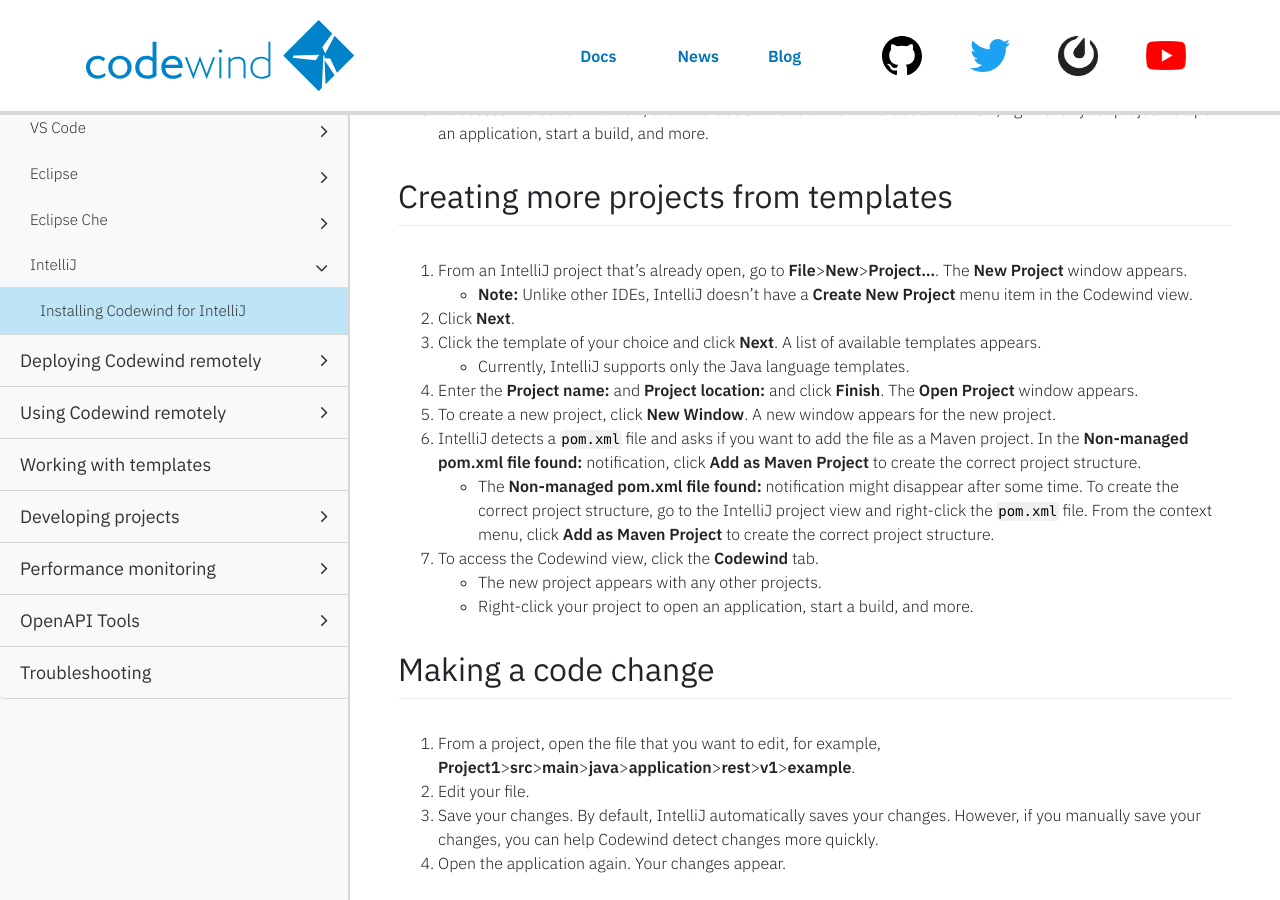
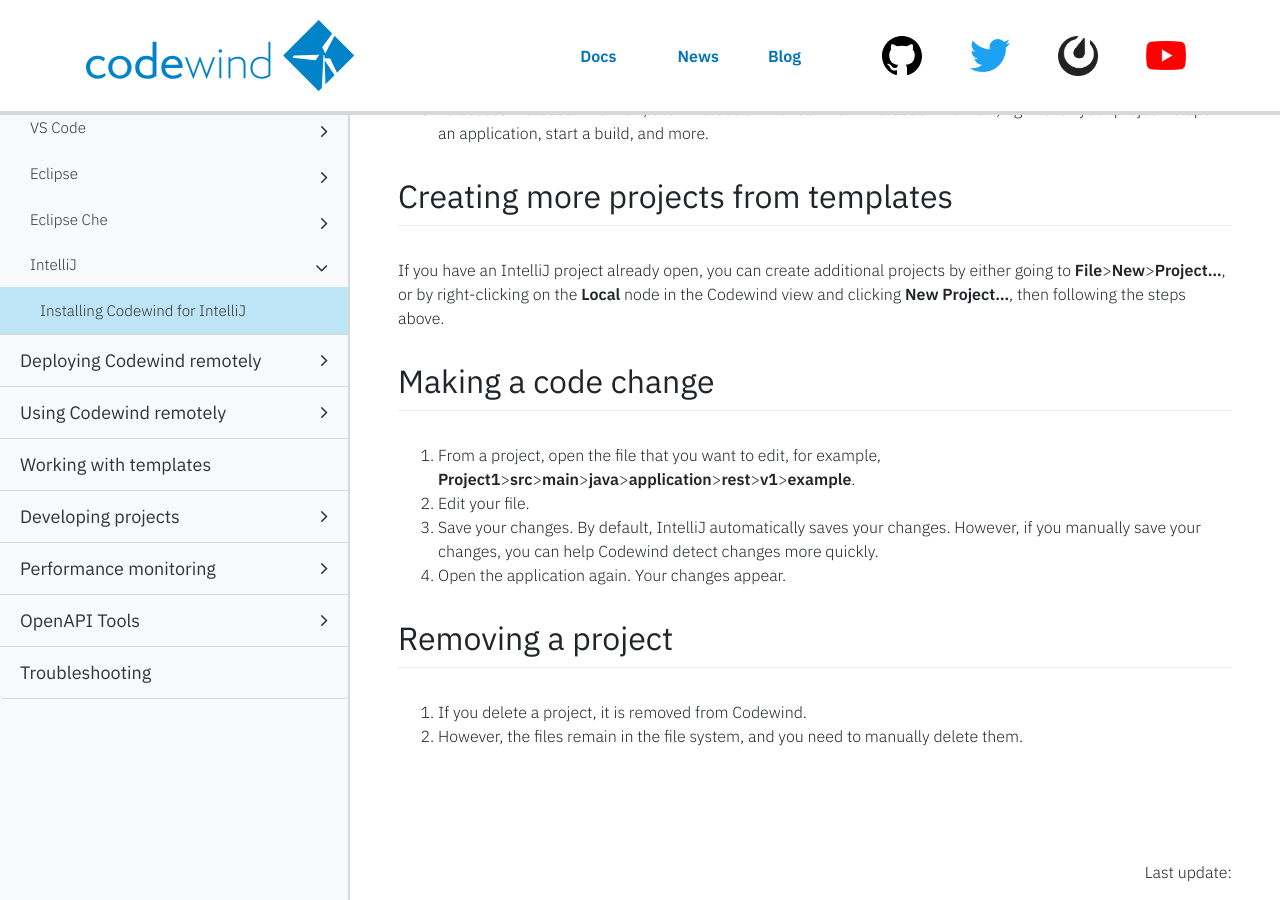
Before and after one commit to eclipse-archived/codewind-docs, a Jekyll site: the page built from docs/_documentations/intellij-getting-started.md, in a window 1280 px wide and 900 px high, scrolled down 1284 px. Built offline with Jekyll 4.4.1, drawn with Linux system fonts in a browser that asks for light colours; nearby versions of some CDN libraries; comment, search, counter and statistics services are not loaded.

Commit message:
Update creating more projects instructions for 0.10.0
Signed-off-by: John Pitman <jspitman@ca.ibm.com>

```diff
--- a/docs/_documentations/intellij-getting-started.md
+++ b/docs/_documentations/intellij-getting-started.md
@@ -42,18 +42,7 @@ Complete the prerequisites and install Codewind on IntelliJ.
 8. To access the Codewind view, click the **Codewind** tab. From the Codewind view, right-click your project to open an application, start a build, and more.
 
 ## Creating more projects from templates
-1. From an IntelliJ project that's already open, go to **File**>**New**>**Project...**. The **New Project** window appears.
-   - **Note:** Unlike other IDEs, IntelliJ doesn't have a **Create New Project** menu item in the Codewind view.
-2. Click **Next**.
-3. Click the template of your choice and click **Next**. A list of available templates appears.
-   - Currently, IntelliJ supports only the Java language templates.
-4. Enter the **Project name:** and **Project location:** and click **Finish**. The **Open Project** window appears.
-5. To create a new project, click **New Window**. A new window appears for the new project.
-6. IntelliJ detects a `pom.xml` file and asks if you want to add the file as a Maven project. In the **Non-managed pom.xml file found:** notification, click **Add as Maven Project** to create the correct project structure.
-   - The **Non-managed pom.xml file found:** notification might disappear after some time. To create the correct project structure, go to the IntelliJ project view and right-click the `pom.xml` file. From the context menu, click **Add as Maven Project** to create the correct project structure.
-7. To access the Codewind view, click the **Codewind** tab.
-   - The new project appears with any other projects.
-   - Right-click your project to open an application, start a build, and more.
+If you have an IntelliJ project already open, you can create additional projects by either going to **File**>**New**>**Project...**, or by right-clicking on the **Local** node in the Codewind view and clicking **New Project...**, then following the steps above.
 
 ## Making a code change
 1. From a project, open the file that you want to edit, for example, **Project1**>**src**>**main**>**java**>**application**>**rest**>**v1**>**example**.
```
